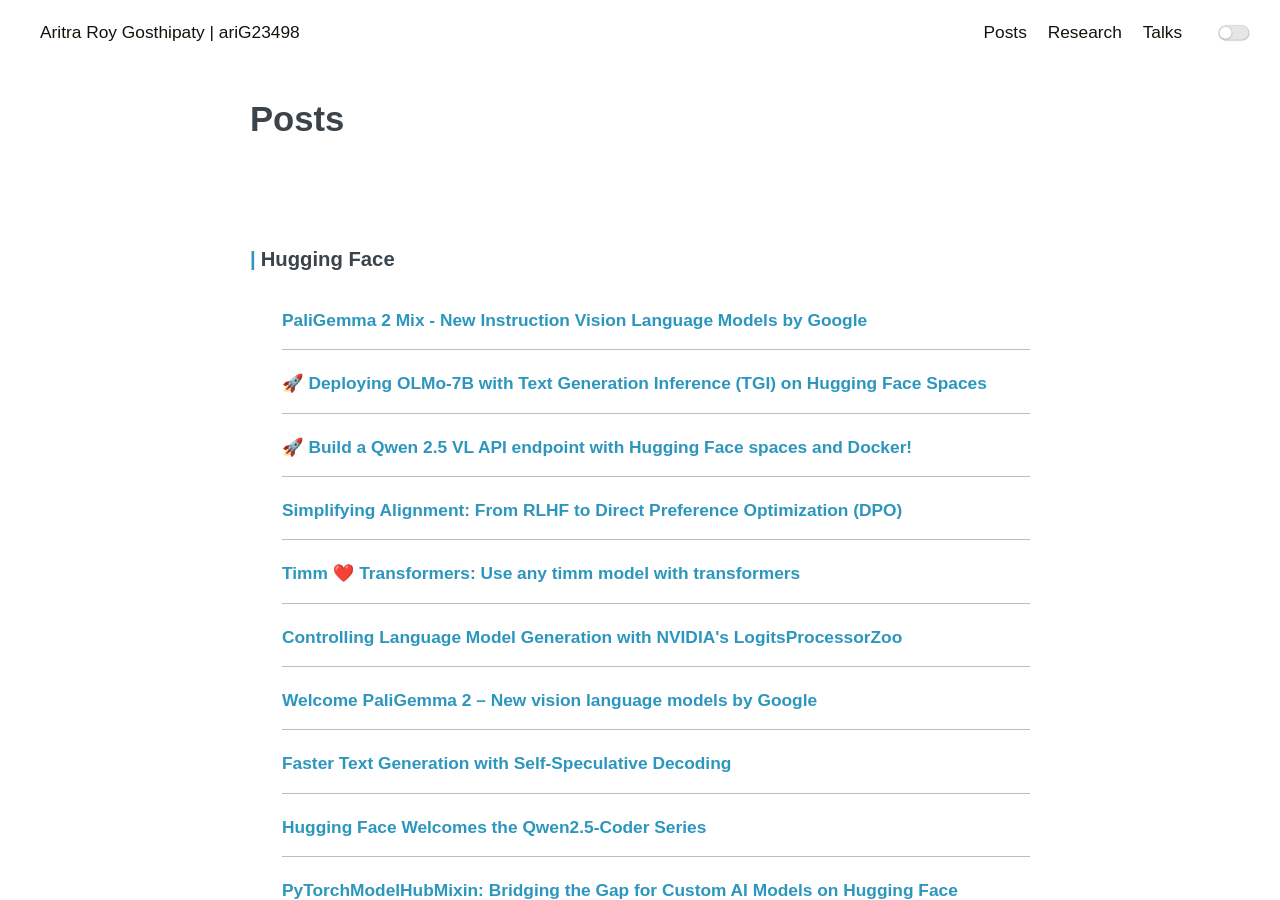
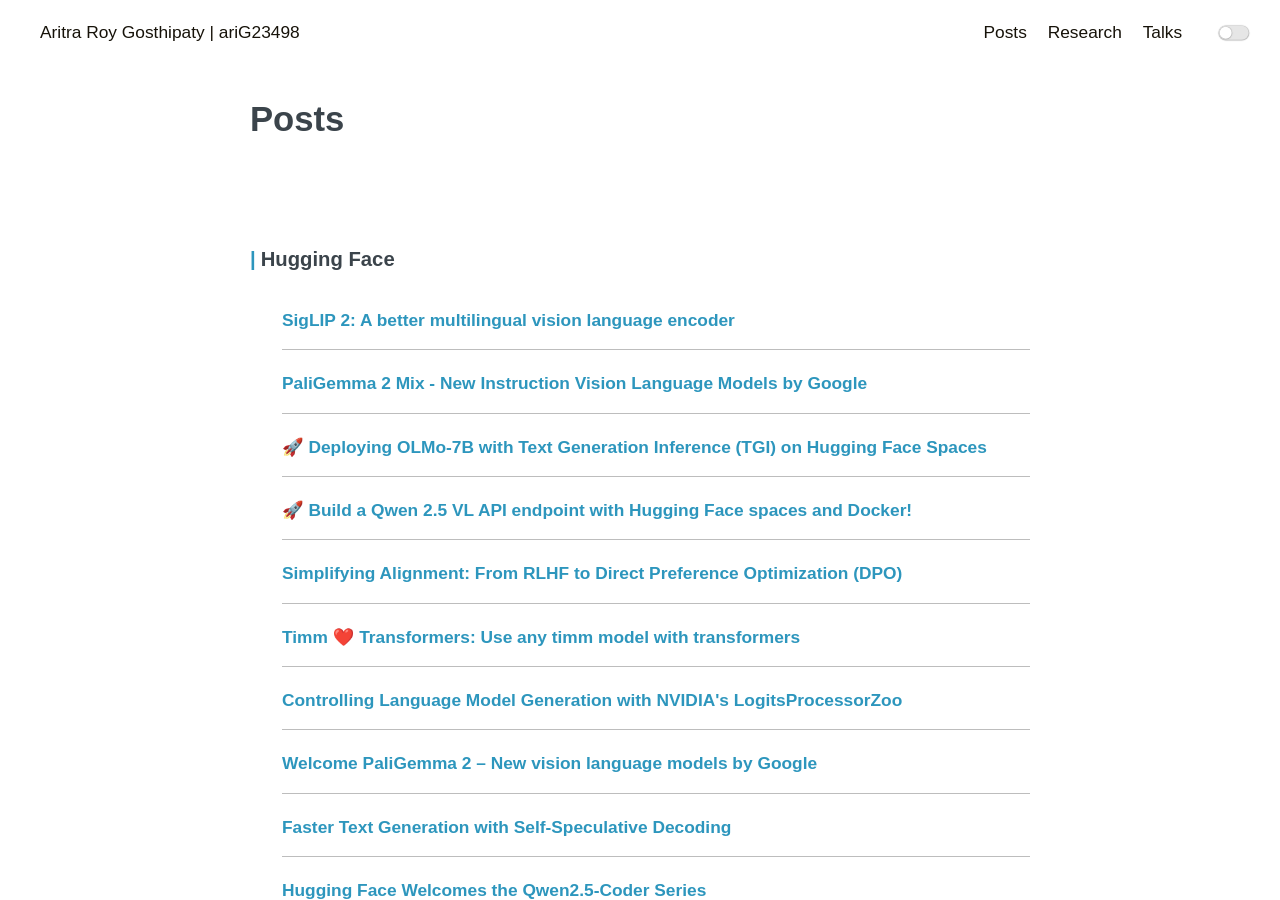
Before and after one commit to ariG23498/ariG23498.github.io, a Jekyll site: the page built from blogs.md, in a window 1280 px wide and 900 px high. Built offline with Jekyll 4.4.1, drawn with Linux system fonts in a browser that asks for light colours.

Commit message:
Update blogs.md

```diff
--- a/blogs.md
+++ b/blogs.md
@@ -7,6 +7,9 @@ permalink: /posts
 <div class="main">
    <div class="post-wrap archive">
       <h3>Hugging Face</h3>
+      <article class="archive-item">
+         <a class="archive-item-link" href="https://huggingface.co/blog/siglip2" target="_blank" rel="noopener noreferrer">SigLIP 2: A better multilingual vision language encoder</a>
+      </article>
       <article class="archive-item">
          <a class="archive-item-link" href="https://huggingface.co/blog/paligemma2mix" target="_blank" rel="noopener noreferrer">PaliGemma 2 Mix - New Instruction Vision Language Models by Google</a>
       </article>
```
